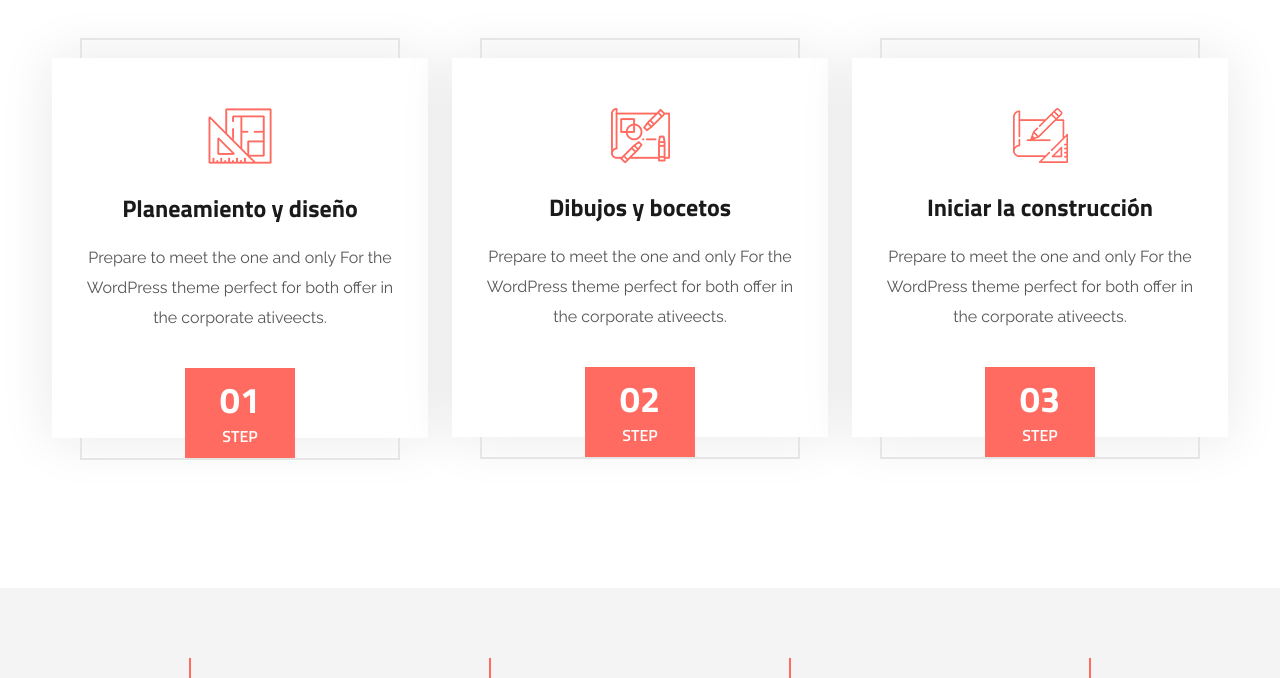
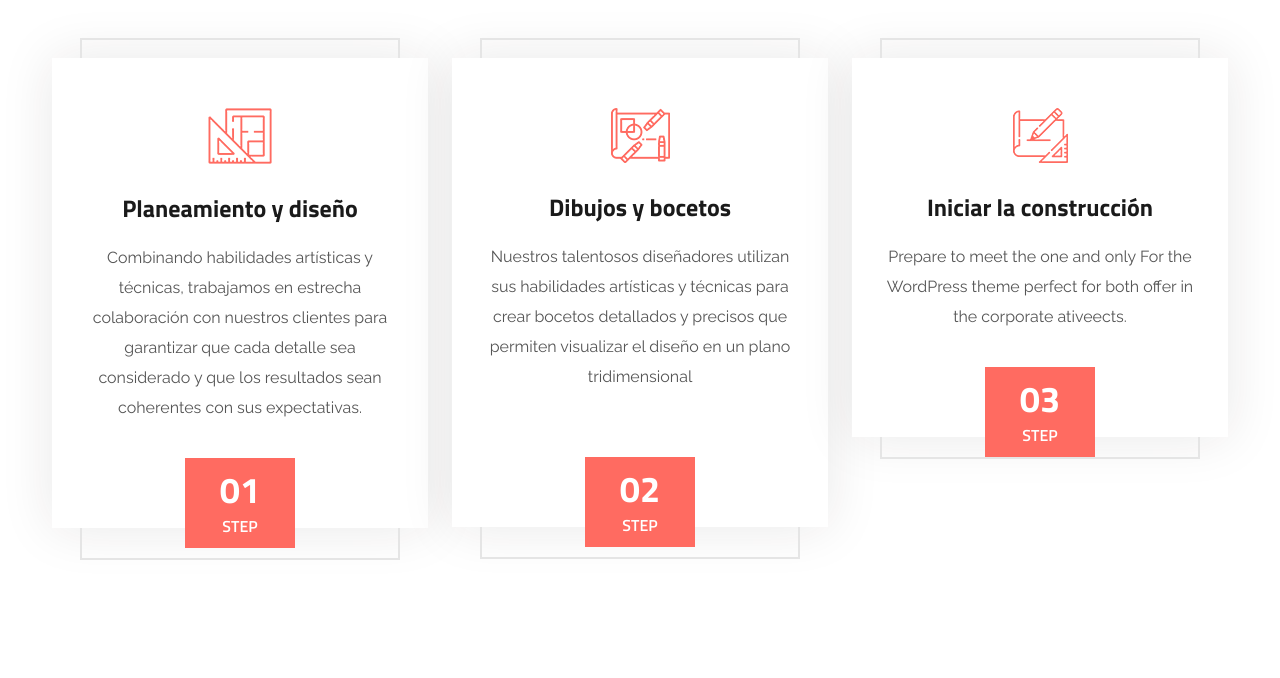
Before and after one commit to Ivonnemtz96/XM-Design, a PHP site: page / in a window 1280 px wide. Shown: the part 3642-4320 px from the top of the page. Run offline with PHP 8.4, Linux system fonts and the light colour scheme.

Commit message:
algunos cambios realizados en proceso de trabajo

```diff
--- a/modules/index.php
+++ b/modules/index.php
@@ -197,7 +197,7 @@
     <div class="container">
         <div class="arck-project-top-content d-flex justify-content-between align-items-center">
             <div class="arck-section-title headline pera-content">
-			<span class="sub-title text-uppercase">Algunos de nuestros proyectos</span>
+                <span class="sub-title text-uppercase">Algunos de nuestros proyectos</span>
                 <h2>XM Design</h2>
             </div>
             <div hidden class="arck-project-filter-btn ul-li text-center">
@@ -368,8 +368,11 @@
                         </div>
                         <div class="inner-text headline pera-content">
                             <h3>Planeamiento y diseño</h3>
-                            <p>Prepare to meet the one and only For the WordPress theme perfect for both offer in the
-                                corporate ativeects.</p>
+                            <p>
+                                Combinando habilidades artísticas y técnicas, trabajamos en estrecha colaboración con
+                                nuestros clientes para garantizar que cada detalle sea considerado y que los resultados
+                                sean coherentes con sus expectativas.
+                            </p>
                             <div class="work-serial position-relative">
                                 <h4>01</h4>
                                 <span class="text-uppercase">Step</span>
@@ -384,8 +387,11 @@
                         </div>
                         <div class="inner-text headline pera-content">
                             <h3>Dibujos y bocetos</h3>
-                            <p>Prepare to meet the one and only For the WordPress theme perfect for both offer in the
-                                corporate ativeects.</p>
+                            <p>
+                                Nuestros talentosos diseñadores utilizan sus habilidades artísticas y técnicas para
+                                crear bocetos detallados y precisos que permiten visualizar el diseño en un plano
+                                tridimensional <br><br>
+                            </p>
                             <div class="work-serial position-relative">
                                 <h4>02</h4>
                                 <span class="text-uppercase">Step</span>
```
